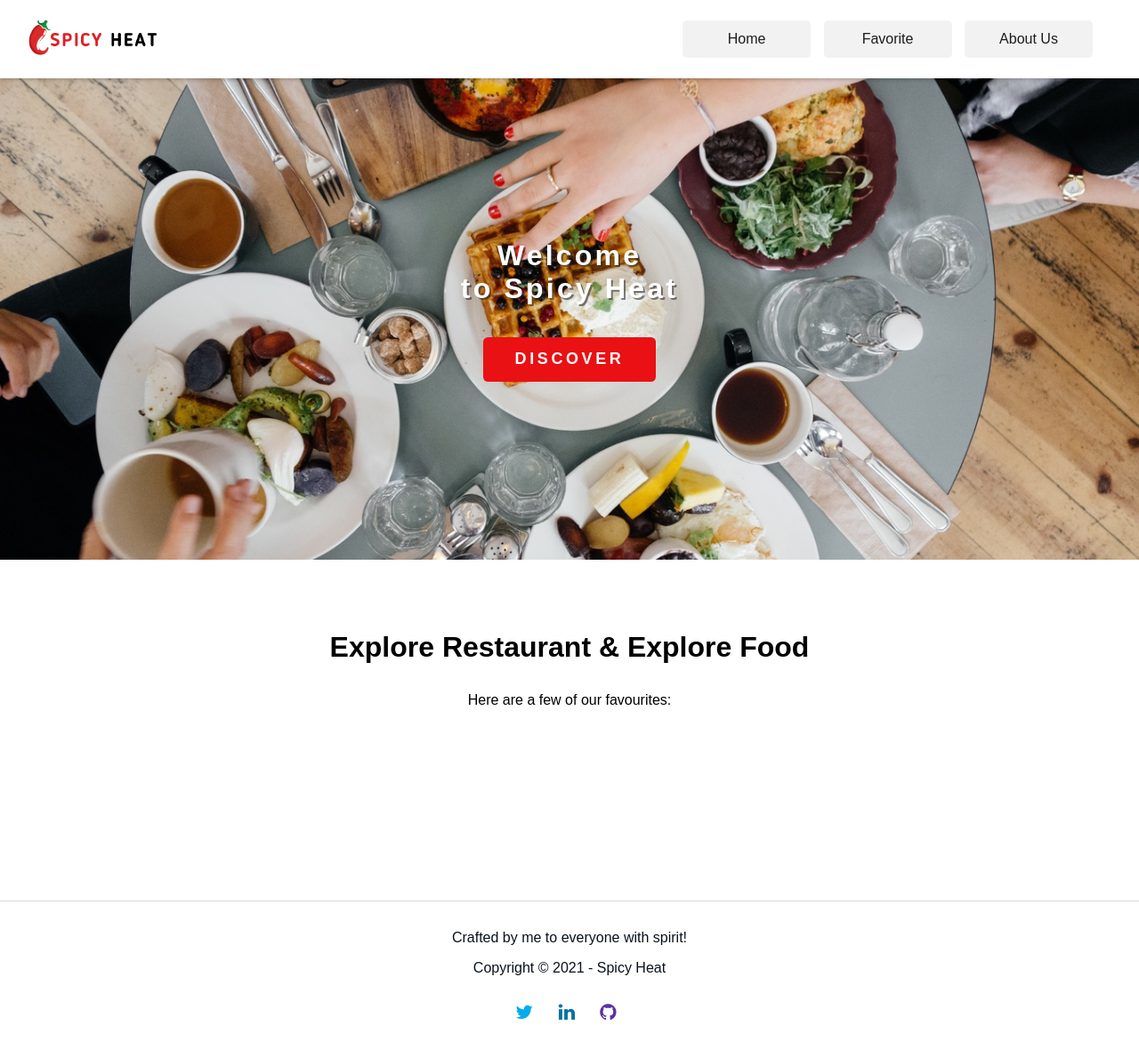
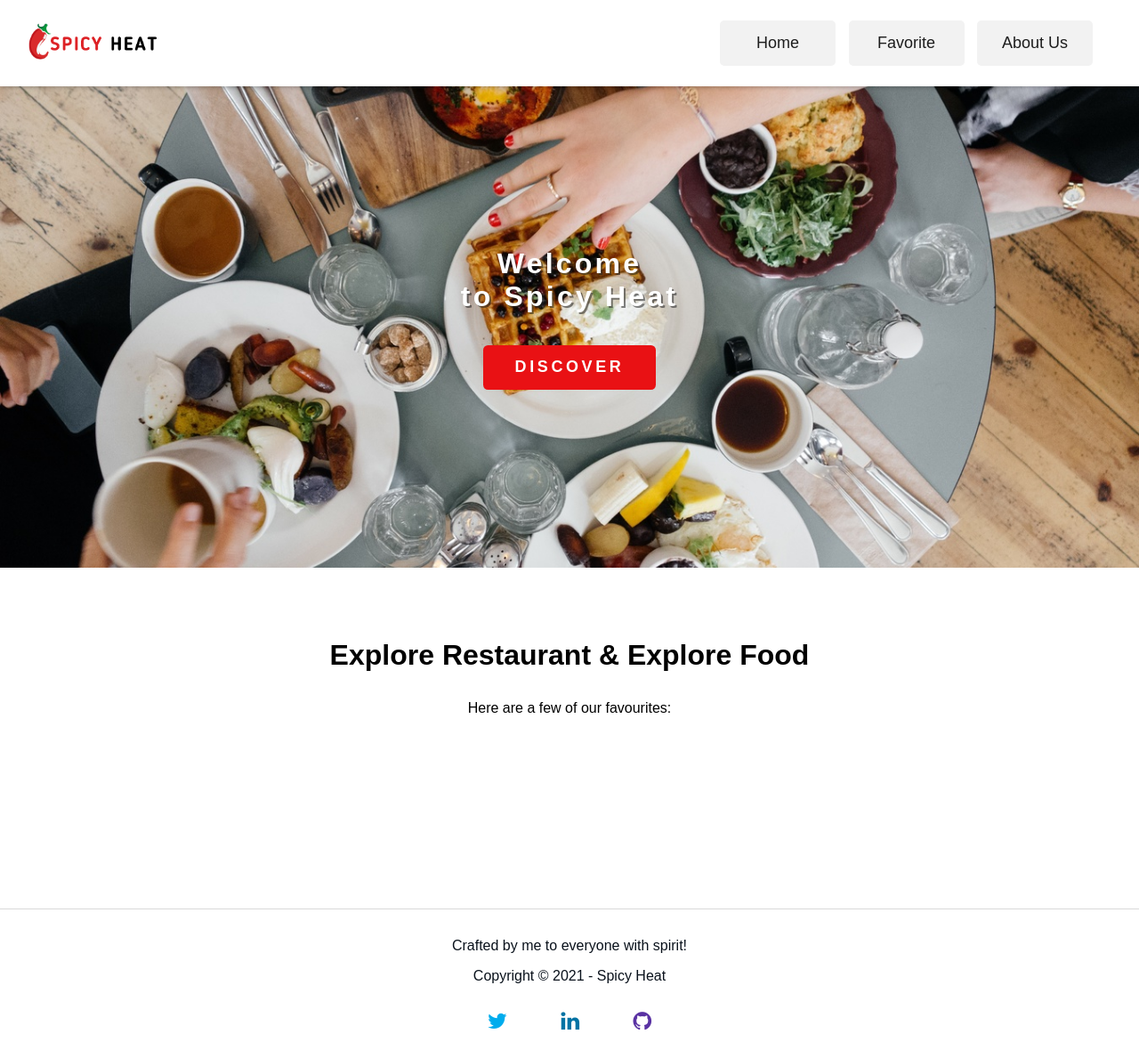
Before and after one commit to medival/spicy-heat-v2, a website built with webpack: page src/templates/index.html in a window 1280 px wide. Shown: the whole page at 89% size. Built offline with nearby package versions, Linux system fonts and the light colour scheme; no server answers; files whose address does not match are found by name; a web font is replaced by a local one; what serviceworker-webpack-plugin would draw is missing.

Commit message:
style: Improve UI

```diff
--- a/src/styles/responsive.css
+++ b/src/styles/responsive.css
@@ -94,7 +94,7 @@
 
   .resto__list {
     display: grid;
-    grid-template-columns: repeat(1, 1fr);
+    grid-template-columns: repeat(2, 1fr);
   }
 
 	.resto__list__menu {
@@ -117,7 +117,6 @@
 		font-size: 2em;
 	}
 
-
 	.hero__title {
 		font-size: xx-large;
 	}
@@ -135,7 +134,7 @@
     grid-template-columns: repeat(2, 1fr);
   }
 
-.resto__container {
+	.resto__container {
     margin: 0 auto;
   }
 
@@ -154,7 +153,6 @@
 		display: grid;
 		grid-template-columns: repeat(4, 1fr);
 	}
-
 }
 
 @media screen and (min-width: 1200px) {
@@ -178,17 +176,16 @@
 		grid-template-columns: repeat(5, 1fr);
 	}
 
-		#review {
+	#review {
   	width: 78vw;
 	}
 }
 
 @media screen and (min-width: 1600px) {
 	.resto__container {
-    width: 70%;
+    width: 80%;
     margin: 0 auto;
   }
-
 	.resto__list {
     display: grid;
     grid-template-columns: repeat(4, 1fr);
--- a/src/styles/style.css
+++ b/src/styles/style.css
@@ -84,11 +84,12 @@ body {
 	display: inline-block;
 	text-decoration: none;
 	color: var(--dark-color);
-	padding: 12px;
+	padding: 15px 5px;
 	margin-bottom: 5px;
 	width: 100%;
 	background-color: #f2f2f2;
 	border-radius: 5px;
+  font-size: large;
 }
 
 .app-bar__navigation ul li a:hover {
@@ -517,11 +518,14 @@ footer {
 }
 
 .footer__social-media-icons a {
-  padding: 0.5em;
-  margin: 1.5em 0.5em 0 0;
+  padding: 1em;
   width: 4em;
   border-radius:	 0.3em;
   text-decoration: none;
+}
+
+.footer__social-media-icons a i {
+  font-size: x-large;
 }
 
 .social-icon-twitter {
@@ -530,6 +534,7 @@ footer {
 
 .social-icon-linkedin {
   color: var(--linkedin-color);
+  margin: 0 1.5em;
 }
 
 .social-icon-github {
```
